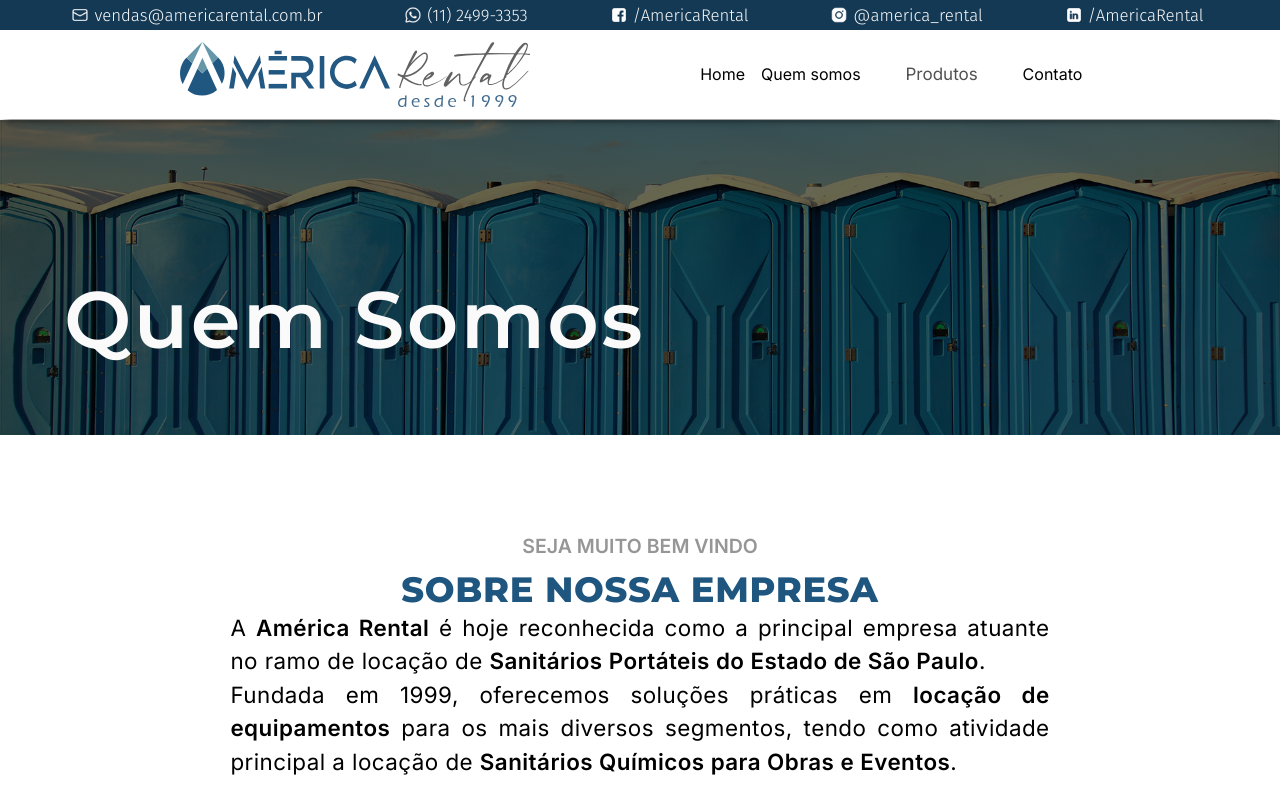
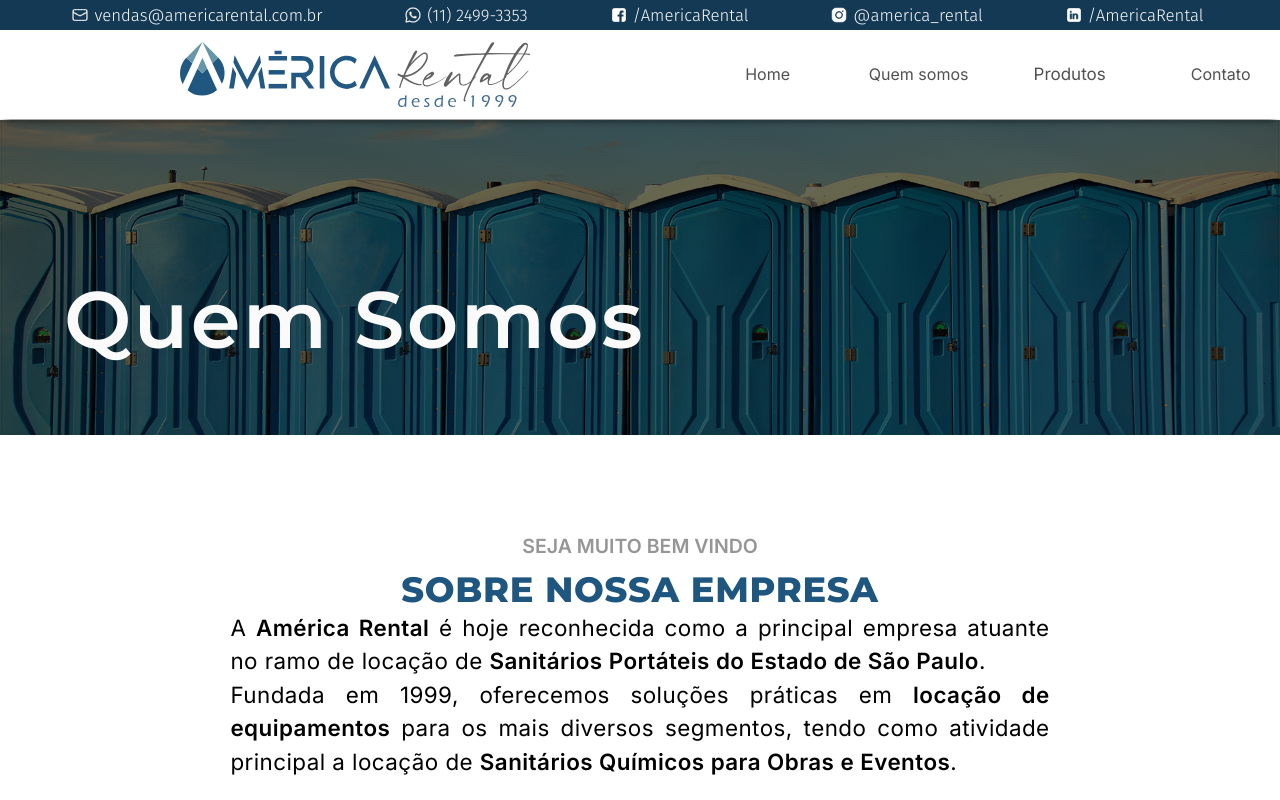
Before and after one commit to AmericaRental/america_rental_website, a React (Create React App) app in the folder america-theme/: page /about in a window 1280 px wide. Shown: the top 800 px of the page. Built offline with nearby package versions, Linux system fonts and the light colour scheme; a web font is replaced by a local one.

Commit message:
:construction::lipstick: menu items and submenu items hover action

```diff
--- a/america-theme/src/components/global/technical_visit.jsx
+++ b/america-theme/src/components/global/technical_visit.jsx
@@ -25,7 +25,7 @@
   `;
 
   const Container = styled.div`
-    width: ${(props) => props.width || " 100vw"};
+    width: ${(props) => props.width || " 100%"};
     height: auto;
     display: flex;
     margin: ${(props) => props.margin || "0"};
--- a/america-theme/src/css/navigation_style.css
+++ b/america-theme/src/css/navigation_style.css
@@ -8,10 +8,14 @@
 }
 
 .navlist li {
+  width: 135px;
+  cursor: pointer;
   padding: 8px;
   position: relative;
   margin: 10px 0;
   font-family: "Inter";
+  align-items: center;
+  text-align: center;
 }
 
 .navlist ul {
@@ -43,6 +47,10 @@
   transition: 0.4s ease-in-out;
 }
 
+.navlist li ul li {
+  width: 200px;
+}
+
 .navlist li:hover > ul {
   display: flex;
   transition: 0.4s ease-in-out;
@@ -52,27 +60,40 @@
   background-color: transparent;
   outline: none;
   border: none;
-  font-family: 'Inter';
+  font-family: "Inter";
   font-size: 1rem;
   width: 200px;
   margin: 10px 0;
 }
 
-.submenuitem:hover{
+.submenuitem:hover {
   color: #1e547e;
 }
 
-.nestedSubMenu{
+.nestedSubMenu {
+  width: 200px;
+  height: fit-content;
   background-color: transparent;
-  outline: none;
+  color: #515151;
+  font-size: 1rem;
+  font-family: "Inter", sans-serif;
+  font-weight: 300;
+  transition: cubic-bezier(0.88, 0.15, 0.49, 1.05) 300ms;
+  text-decoration: none;
   border: none;
-  font-family: 'Inter';
-  font-size: 1rem;
-  width: 200px;
+  text-decoration-line: none;
   cursor: pointer;
 }
 
-.lastLevel{
+.nestedSubMenu:hover{
+  color: #1e547e;
+  transition: cubic-bezier(0.88, 0.15, 0.49, 1.05) 300ms;
+  font-weight: 700;
+  font-size: calc(1rem + 5%);
+  filter: drop-shadow(-1px 6px 20px #1439556f);
+}
+
+.lastLevel {
   z-index: 10;
   display: none;
   flex-direction: column;
@@ -93,18 +114,38 @@
   left: 120%;
 }
 
-.lastLevel li{
+.lastLevel li {
   margin: 10px 0;
   cursor: pointer;
 }
 
-.lastLevel li:hover{
+.lastLevel li:hover {
   color: #1e547e;
 }
 
-.link{
+.link {
+  width: 130px;
+  height: fit-content;
+  background-color: transparent;
+  color: #515151;
+  font-size: 1rem;
+  font-family: "Inter", sans-serif;
+  font-weight: 300;
+  transition: cubic-bezier(0.88, 0.15, 0.49, 1.05) 300ms;
   text-decoration: none;
-  outline: none;
-  color: black;
-  font-family: 'Inter';
+  border: none;
+  text-decoration-line: none;
+  cursor: pointer;
 }
+
+.link:hover {
+  color: #1e547e;
+  transition: cubic-bezier(0.88, 0.15, 0.49, 1.05) 300ms;
+  font-weight: 700;
+  font-size: calc(1rem + 5%);
+  filter: drop-shadow(-1px 6px 20px #1439556f);
+}
+
+.normalButton {
+  cursor: pointer;
+}
--- a/america-theme/src/css/pia_swiper.css
+++ b/america-theme/src/css/pia_swiper.css
@@ -1,5 +1,6 @@
 .swiperpia{
     width: 40%;
+    height: fit-content;
     margin: 0 5%;
 }
 
--- a/america-theme/src/menu_itens.js
+++ b/america-theme/src/menu_itens.js
@@ -45,7 +45,7 @@
       },
       {
         title: "Pia Portátil",
-        url: "/produto/pia",
+        url: "/produtos/pia",
       },
       {
         title: "Mictório Kros",
--- a/america-theme/src/pages/Pia.jsx
+++ b/america-theme/src/pages/Pia.jsx
@@ -59,7 +59,7 @@
   `;
 
   const Container = styled.div`
-    width: ${(props) => props.width || " 100vw"};
+    width: ${(props) => props.width || " 100%"};
     height: auto;
     display: flex;
     margin: ${(props) => props.margin || "0"};
```
